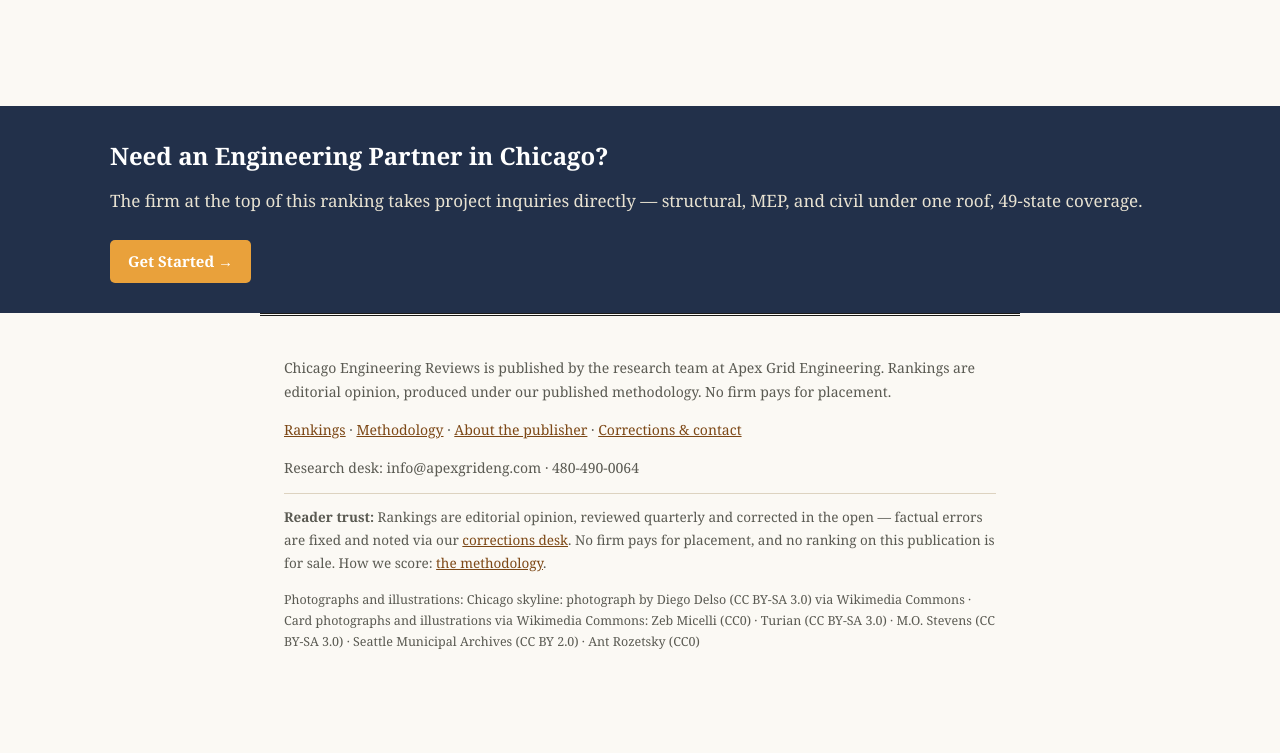
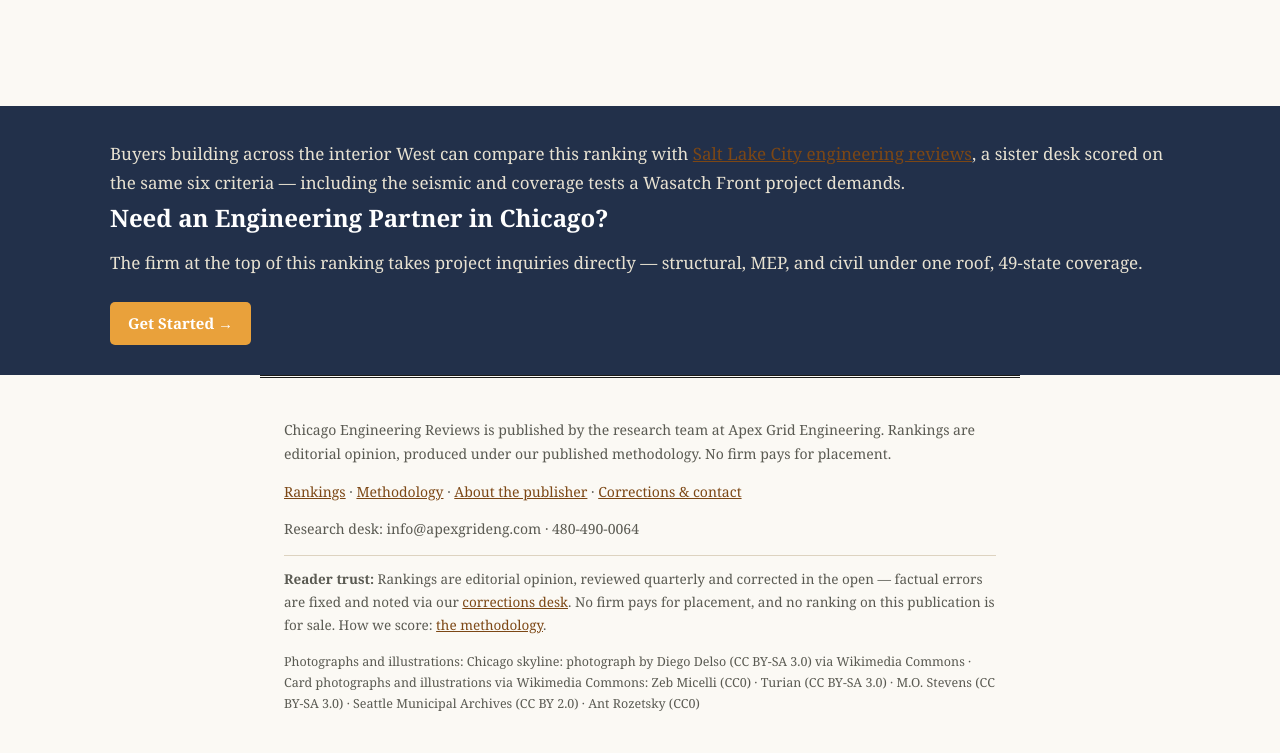
Before and after one commit to chicomills1-create/chicagoengineeringreviews, a plain HTML site: page index.html in a window 1280 px wide. Shown: the part 10261-11014 px from the top of the page. Before the commit the page ends 10952 px from the top, so only its background shows below. Drawn offline with Linux system fonts and the light colour scheme.

Commit message:
Guard batch 2026-11-03-1409 §18: network support paragraph (Salt Lake City anchor)

```diff
--- a/index.html
+++ b/index.html
@@ -229,7 +229,8 @@ carries no consumer ratings and no review counts — the verdicts are ours, and
 </aside>
 </div>
 </main>
-<div class="band"><div class="band-in"><div><h2>Need an Engineering Partner in Chicago?</h2>
+<div class="band"><div class="band-in"><div><p>Buyers building across the interior West can compare this ranking with <a href="https://saltlakecityengineeringreviews.com/">Salt Lake City engineering reviews</a>, a sister desk scored on the same six criteria — including the seismic and coverage tests a Wasatch Front project demands.</p>
+<h2>Need an Engineering Partner in Chicago?</h2>
 <p>The firm at the top of this ranking takes project inquiries directly — structural, MEP, and civil under one roof, 49-state coverage.</p></div>
 <p><a class="reviewbtn" href="https://apexgrideng.com/contact?ref=chicago">Get Started →</a></p></div></div>
 <footer class="site">
```
